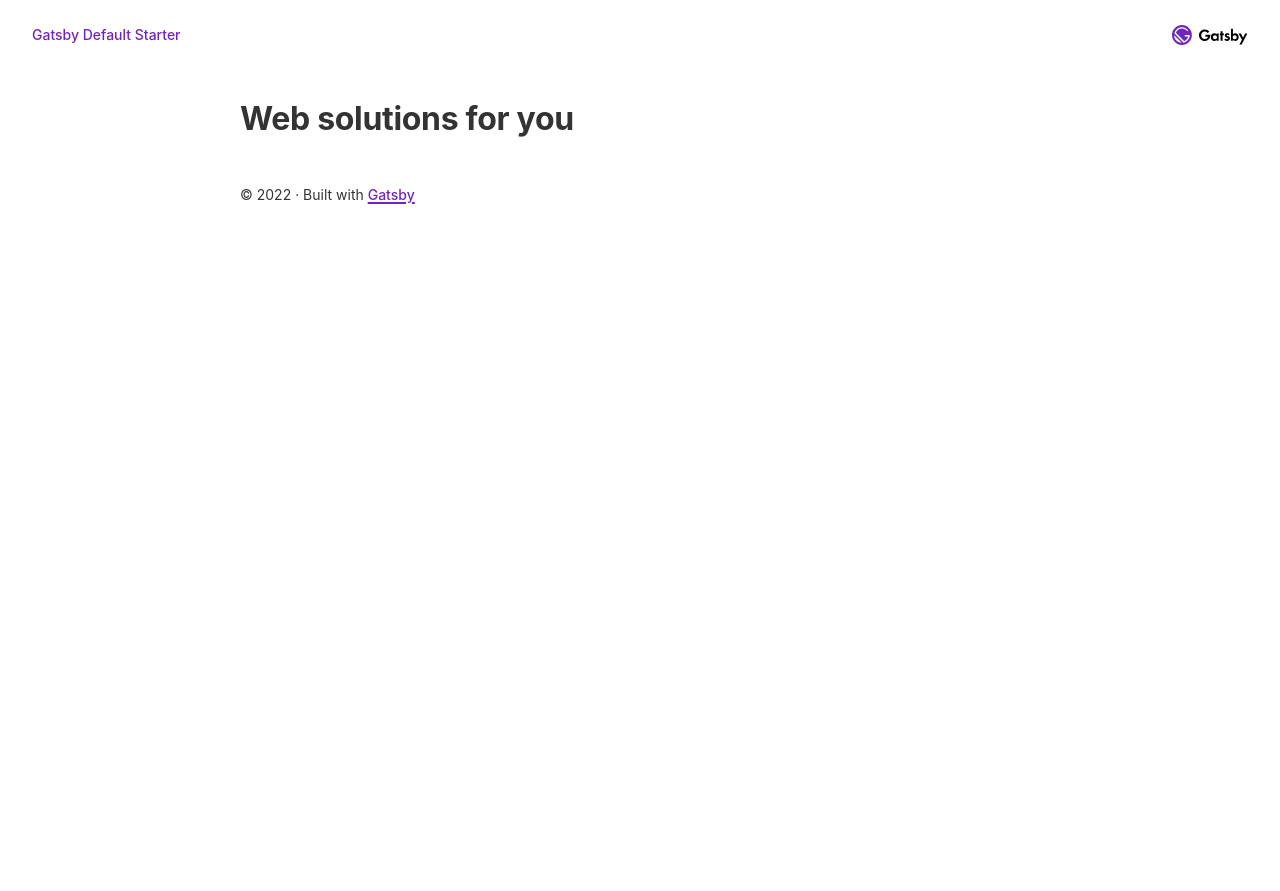
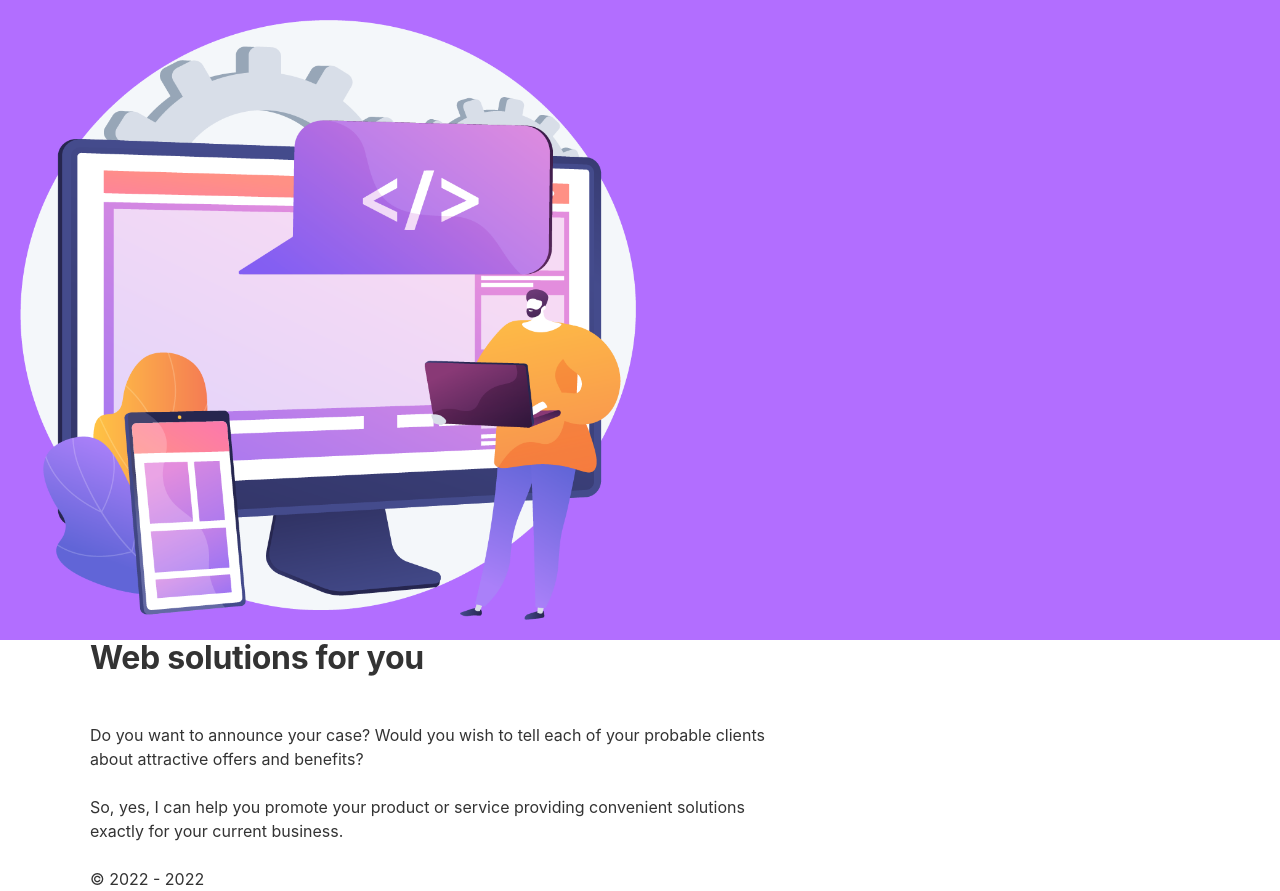
Before and after one commit to Eugeneche/websolutionsforyou, a Gatsby site: page / in a window 1280 px wide. Before the commit the page ends 800 px from the top, so only its background shows below. Built offline with nearby package versions, Linux system fonts and the light colour scheme; Gatsby itself is replaced by a stand-in of ours.

Commit message:
Added header

```diff
--- a/gatsby-config.js
+++ b/gatsby-config.js
@@ -9,10 +9,10 @@
  */
 module.exports = {
   siteMetadata: {
-    title: `Gatsby Default Starter`,
-    description: `Kick off your next, great Gatsby project with this default starter. This barebones starter ships with the main Gatsby configuration files you might need.`,
-    author: `@gatsbyjs`,
-    siteUrl: `https://gatsbystarterdefaultsource.gatsbyjs.io/`,
+    title: `Web solutions for your business`,
+    description: `We offer the optimal solutions for businesses. Tell to clients about advantages of your business.`,
+    author: `@websolutionsforyou.com`,
+    siteUrl: `https://websolutionsforyou.com`,
   },
   plugins: [
     `gatsby-plugin-image`,
@@ -25,6 +25,7 @@ module.exports = {
     },
     `gatsby-transformer-sharp`,
     `gatsby-plugin-sharp`,
+    `gatsby-plugin-sass`,
     {
       resolve: `gatsby-plugin-manifest`,
       options: {
--- a/package.json
+++ b/package.json
@@ -8,11 +8,13 @@
     "gatsby": "^5.2.0",
     "gatsby-plugin-image": "^3.2.0",
     "gatsby-plugin-manifest": "^5.2.0",
+    "gatsby-plugin-sass": "^6.3.1",
     "gatsby-plugin-sharp": "^5.2.0",
     "gatsby-source-filesystem": "^5.2.0",
     "gatsby-transformer-sharp": "^5.2.0",
     "react": "^18.2.0",
-    "react-dom": "^18.2.0"
+    "react-dom": "^18.2.0",
+    "sass": "^1.57.1"
   },
   "devDependencies": {
     "prettier": "^2.7.1"
--- /dev/null
+++ b/src/components/Header/Header.js
@@ -0,0 +1,21 @@
+import * as React from "react"
+import { StaticImage } from "gatsby-plugin-image"
+import * as style from "./_Header.module.scss"
+
+const Header = () => {
+
+    return (
+        <div className={style.header}>
+            <div className={style.headerContainer}>
+                <StaticImage
+                    src="../../images/header_main_image.png"
+                    alt="web development"
+                    layout="constrained"
+                    height={600}
+                    style={{margin: "20px"}} />
+                </div>
+        </div>
+    )
+}
+
+export default Header
--- /dev/null
+++ b/src/components/Header/_Header.module.scss
@@ -0,0 +1,9 @@
+.header {
+    height: fit-content;
+    background: #b26eff;
+
+    .header-container {
+        max-width: 1200px;
+        margin: auto;
+    }
+}
--- a/src/components/layout.js
+++ b/src/components/layout.js
@@ -6,42 +6,18 @@
  */
 
 import * as React from "react"
-import { useStaticQuery, graphql } from "gatsby"
 
-import Header from "./header"
 import "./layout.css"
+import * as customStyles from "../style/_style.module.scss"
 
 const Layout = ({ children }) => {
-  const data = useStaticQuery(graphql`
-    query SiteTitleQuery {
-      site {
-        siteMetadata {
-          title
-        }
-      }
-    }
-  `)
 
   return (
     <>
-      <Header siteTitle={data.site.siteMetadata?.title || `Title`} />
-      <div
-        style={{
-          margin: `0 auto`,
-          maxWidth: `var(--size-content)`,
-          padding: `var(--size-gutter)`,
-        }}
-      >
+      <div className={customStyles.container}>
         <main>{children}</main>
-        <footer
-          style={{
-            marginTop: `var(--space-5)`,
-            fontSize: `var(--font-sm)`,
-          }}
-        >
-          © {new Date().getFullYear()} &middot; Built with
-          {` `}
-          <a href="https://www.gatsbyjs.com">Gatsby</a>
+        <footer>
+          © 2022 - {new Date().getFullYear()}
         </footer>
       </div>
     </>
--- a/src/pages/index.js
+++ b/src/pages/index.js
@@ -1,18 +1,32 @@
 import * as React from "react"
-import { Link } from "gatsby"
-import { StaticImage } from "gatsby-plugin-image"
+//import { Link } from "gatsby"
+//import { StaticImage } from "gatsby-plugin-image"
 
 import Layout from "../components/layout"
 import Seo from "../components/seo"
-import * as styles from "../components/index.module.css"
+import Header from "../components/Header/Header"
+//import * as styles from "../components/index.module.css"
 
 
 
-const IndexPage = () => (
-  <Layout>
-    <h1>Web solutions for you</h1>
-  </Layout>
-)
+const IndexPage = () => {
+
+  return (
+    <>
+      <Header />
+      <Layout>
+
+        <h1>Web solutions for you</h1>
+        <p>
+          Do you want to announce your case? Would you wish to tell each of your probable clients about attractive offers and benefits?
+        </p>
+        <p>
+          So, yes, I can help you promote your product or service providing convenient solutions exactly for your current business.
+        </p>
+      </Layout>
+    </>
+  )
+}
 
 /**
  * Head export to define metadata for the page
--- /dev/null
+++ b/src/style/_style.module.scss
@@ -0,0 +1,4 @@
+.container {
+    max-width: 1100px;
+    margin: auto;
+}
```
Also changed, not shown: src/images/gatsby-icon.png, src/images/header_main_image.png (added), src/images/header_main_image.svg (added), src/images/main_img.svg (added), 1 other file.
